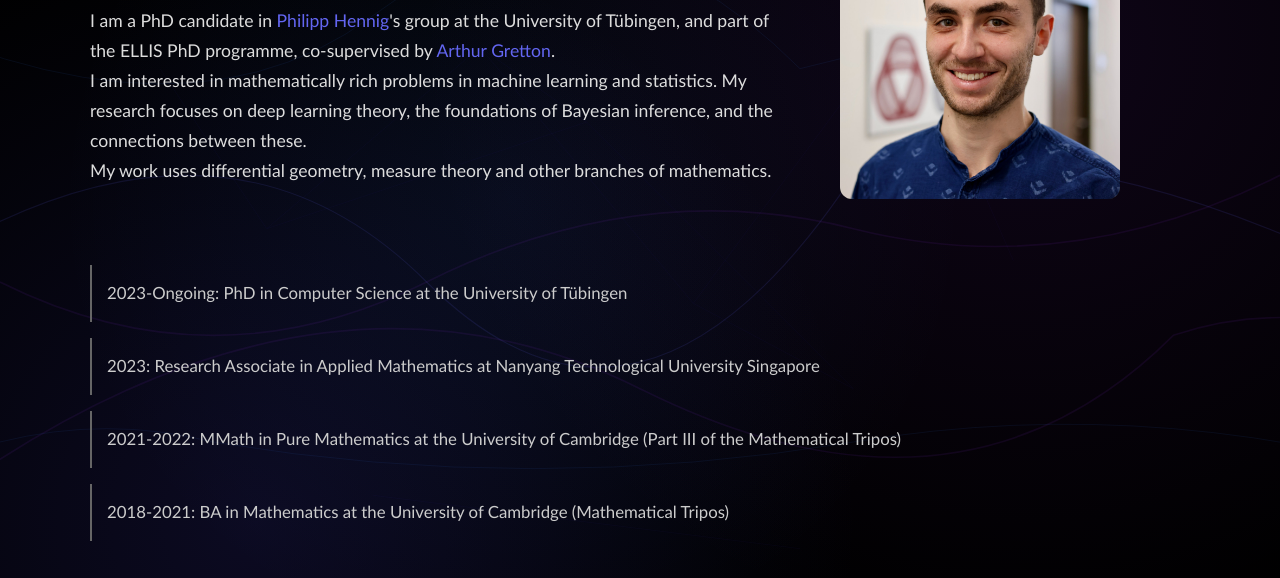
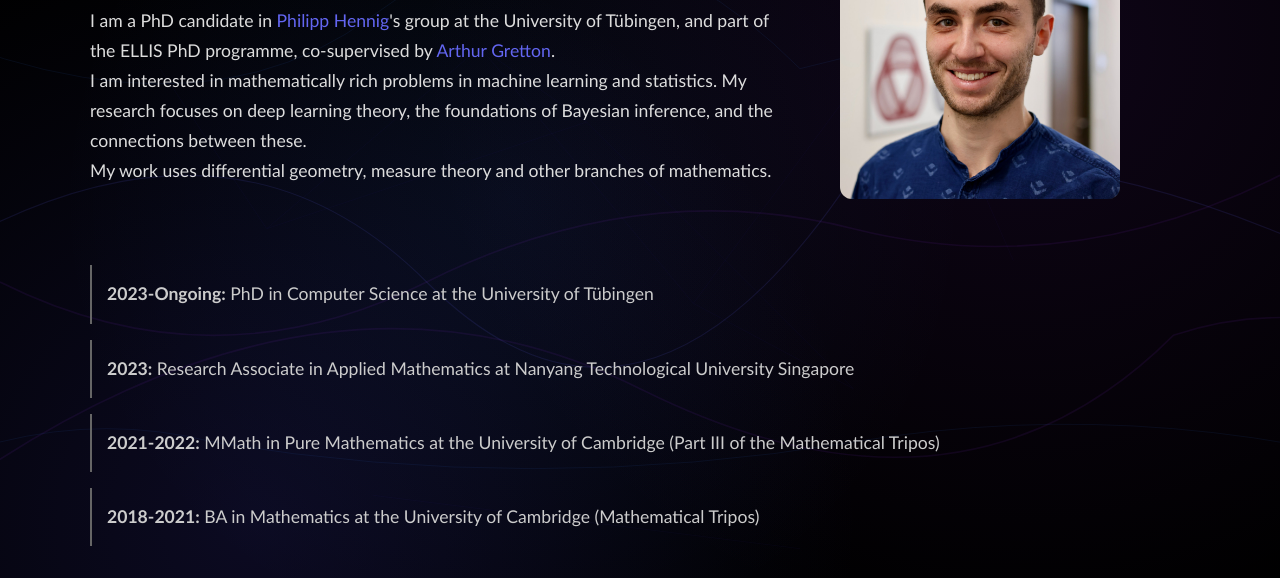
Before and after one commit to NathaelDaCosta/nathaeldacosta.github.io, a plain HTML site: page index.html in a window 1280 px wide. Shown: the part 118-696 px from the top of the page. Drawn offline with Linux system fonts and the light colour scheme.

Commit message:
Update font size and format career items in HTML

```diff
--- a/index.html
+++ b/index.html
@@ -153,7 +153,7 @@
             padding: 15px;
             border-left: 2px solid #666;
             color: #cccccc;
-            font-size: 1.05rem;
+            font-size: 1.1rem;
         }
 
         .links-section {
@@ -273,11 +273,11 @@
         </div>
 
         <div class="career-trajectory">
-            <div class="career-item">2023-Ongoing: PhD in Computer Science at the University of Tübingen</div>
-            <div class="career-item">2023: Research Associate in Applied Mathematics at Nanyang Technological University Singapore</div>
-            <div class="career-item">2021-2022: MMath in Pure Mathematics at the University of Cambridge
+            <div class="career-item"><b>2023-Ongoing:</b> PhD in Computer Science at the University of Tübingen</div>
+            <div class="career-item"><b>2023:</b> Research Associate in Applied Mathematics at Nanyang Technological University Singapore</div>
+            <div class="career-item"><b>2021-2022:</b> MMath in Pure Mathematics at the University of Cambridge
 (Part III of the Mathematical Tripos)</div>
-            <div class="career-item">2018-2021: BA in Mathematics at the University of Cambridge
+            <div class="career-item"><b>2018-2021:</b> BA in Mathematics at the University of Cambridge
 (Mathematical Tripos)</div>
         </div>
 
```
